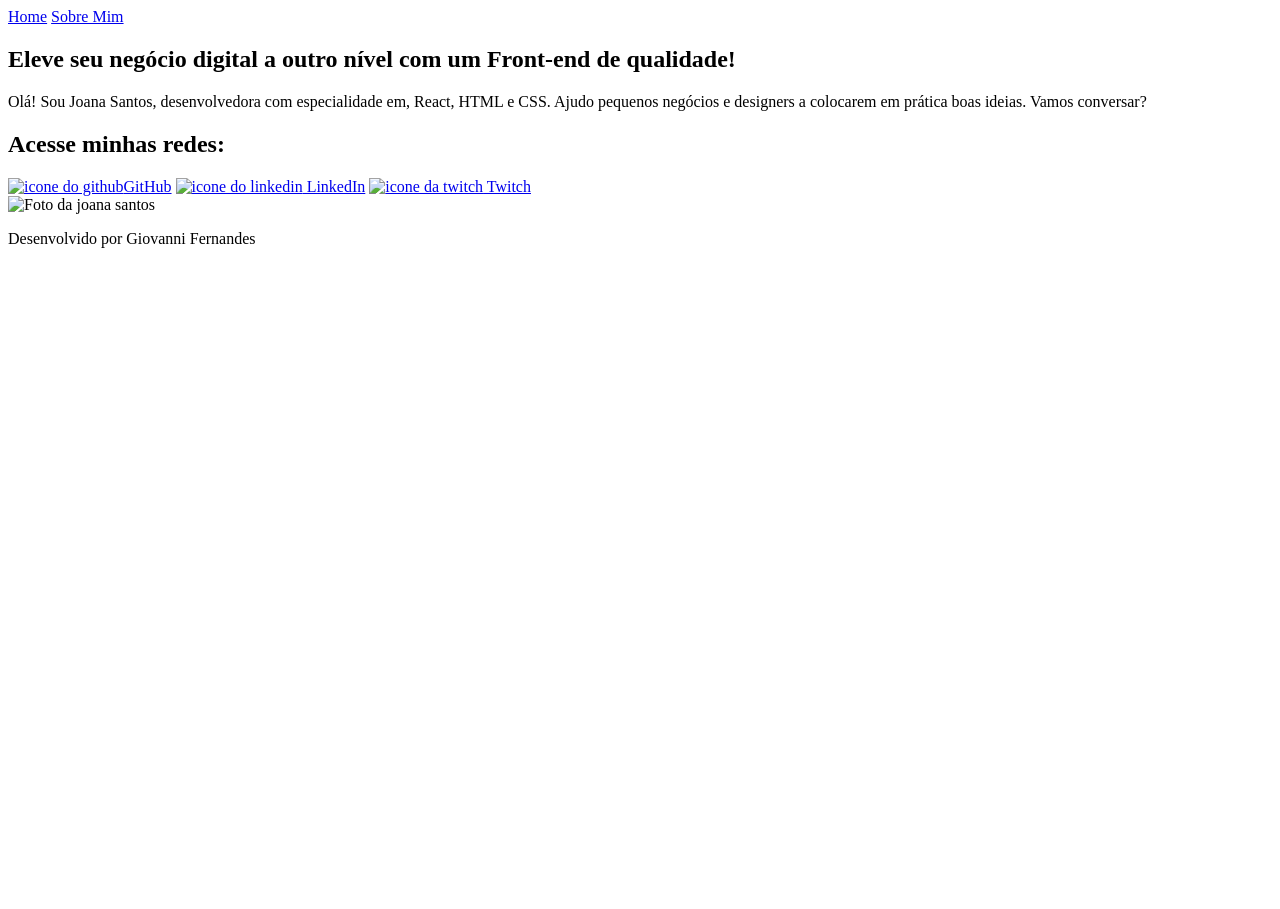
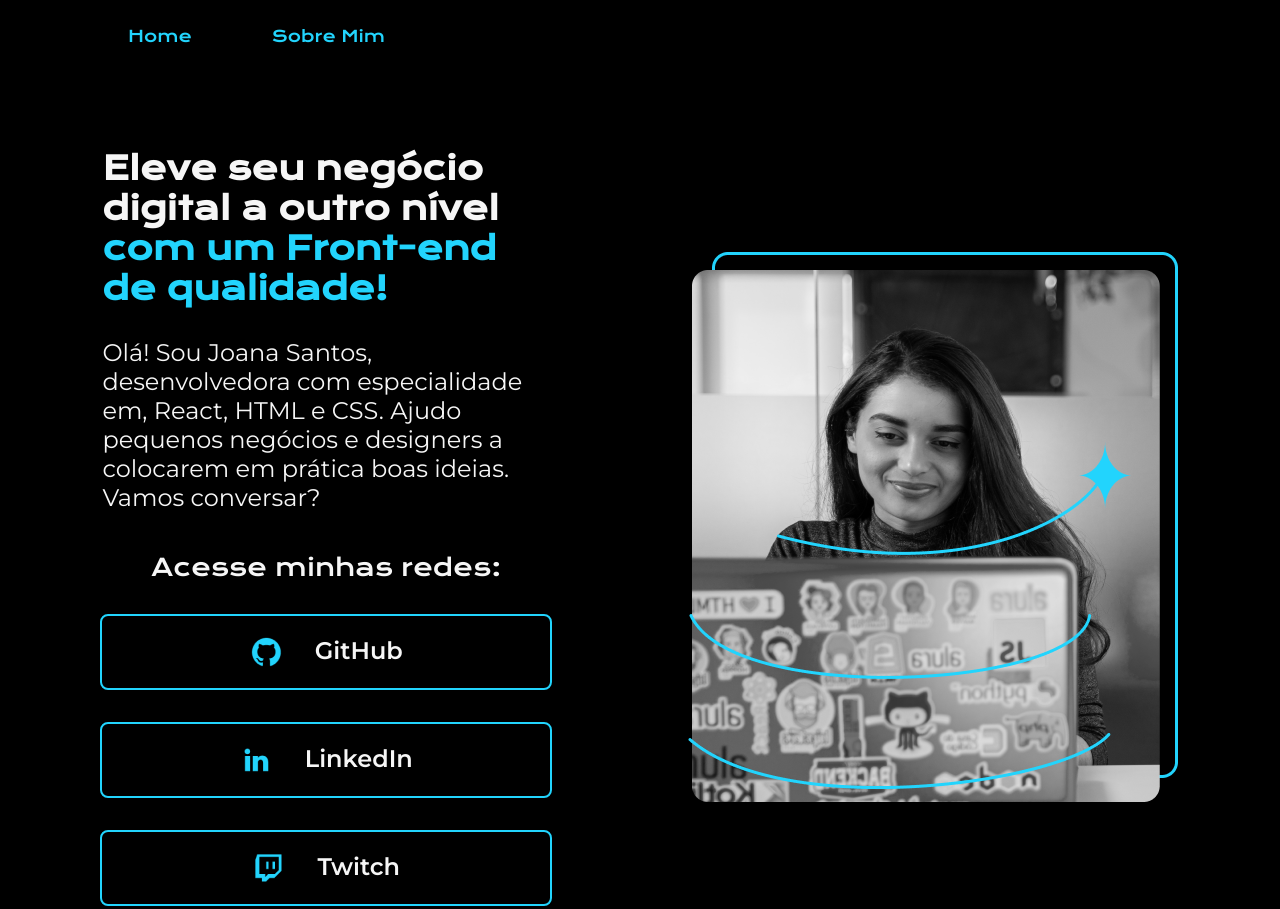
Before and after one commit to XXXSCRIPT/portfolio_joana, a plain HTML site: page index.html in a window 1280 px wide. Shown: the top 909 px of the page. Before the commit the page ends 800 px from the top, so only its background shows below. Drawn offline with nearby package versions, Linux system fonts and the light colour scheme.

Commit message:
Update index.html

```diff
--- a/index.html
+++ b/index.html
@@ -5,7 +5,7 @@
     <meta http-equiv="X-UA-Compatible" content="IE=edge">
     <meta name="viewport" content="width=device-width, initial-scale=1.0">
     <title>Portfólio</title>
-        <link rel="stylesheet" href="/Estilos css/style.css">
+        <link rel="stylesheet" href="style.css">
 </head>
 <body>
     <header class="headerrr">
@@ -22,15 +22,15 @@
                 <div class="agrupar">
                     <h2 class="tituloh2">Acesse minhas redes:</h2>
                     <a class="aft" href="https://github.com" target="_blank">
-                        <img src="./assets/github.png" alt="icone do github">GitHub</a>
+                        <img src="github.png" alt="icone do github">GitHub</a>
                     <a class="aft" href="https://www.linkedin.com/" target="_blank">
-                        <img src="/assets/linkedin.png"  alt="icone do linkedin"> LinkedIn</a>
+                        <img src="linkedin.png"  alt="icone do linkedin"> LinkedIn</a>
                     <a class="aft" href="https://www.twitch.tv/" target="_blank">
-                        <img src="/assets/twitch.png" alt="icone da twitch"> Twitch</a>
+                        <img src="twitch.png" alt="icone da twitch"> Twitch</a>
 
                 </div>
         </section>
-                <img class="im" src="./assets/Imagem.png" alt="Foto da joana santos">
+                <img class="im" src="Imagem.png" alt="Foto da joana santos">
     </main>
     <footer>
         <section class="vai">
```
